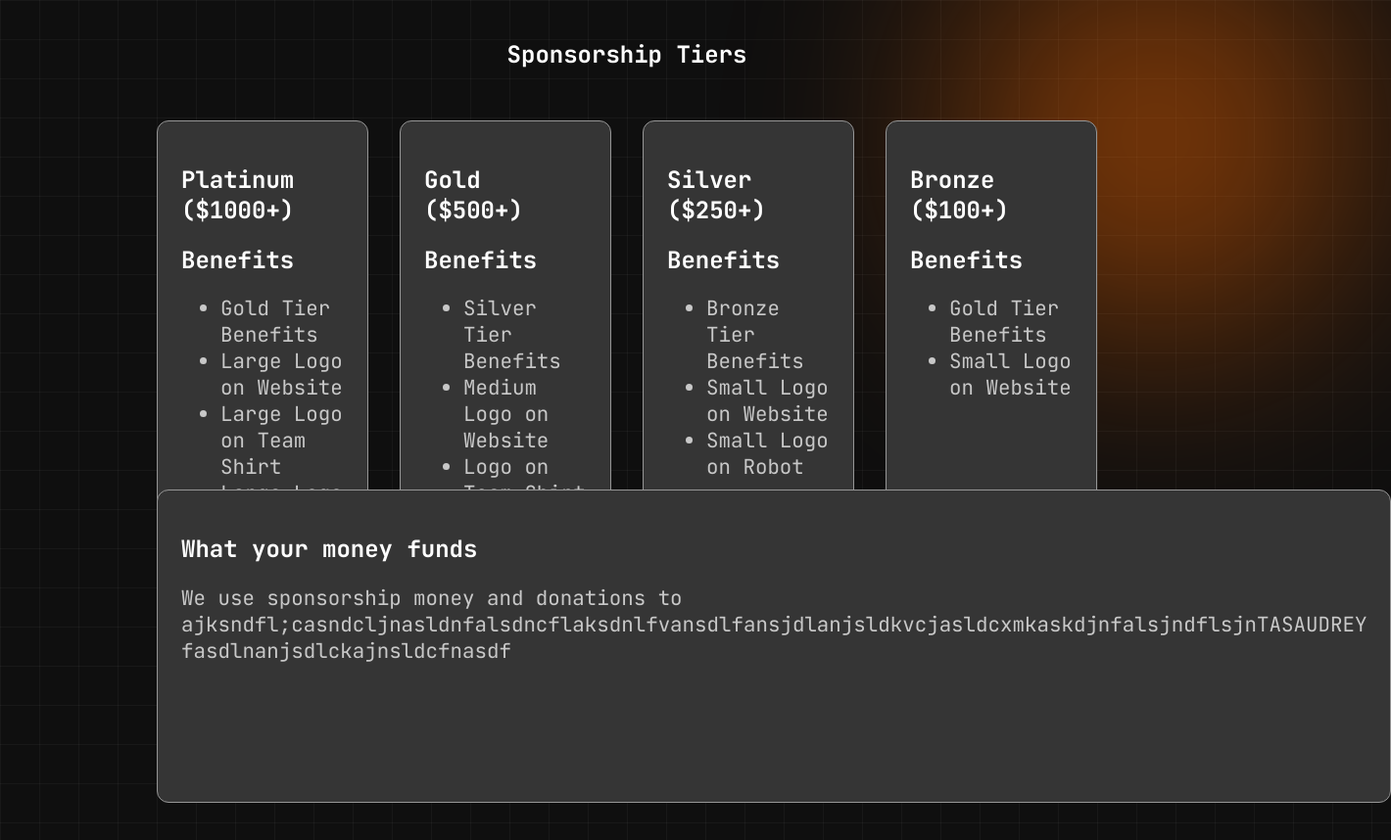
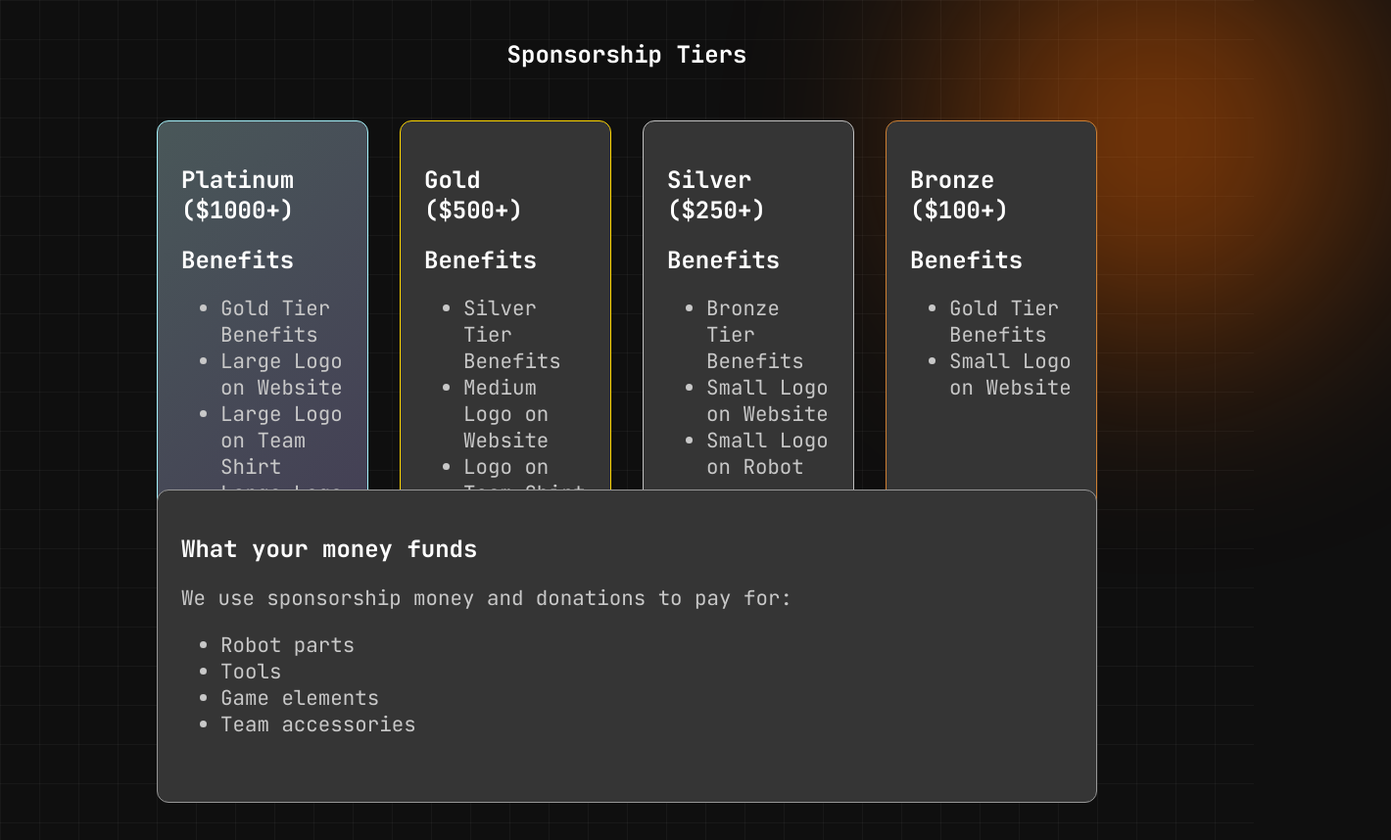
Before and after one commit to Ajc48/ftc_website, a plain HTML site: page donate.html in a window 1280 px wide. Shown: the part 560-1418 px from the top of the page at 98% size, 1420 px wide, since content can reach past the window. Drawn offline with Linux system fonts and the light colour scheme.

Commit message:
style changes

```diff
--- a/css/components.css
+++ b/css/components.css
@@ -25,7 +25,7 @@
     flex: 1;
     border-width: 1px;
     border-color: var(--border_color);
-    transition: box-shadow 180ms ease, border-color 180ms ease, transform 180ms ease, background-color 180ms ease;
+    transition: box-shadow 180ms ease, border-color 180ms ease, transform 1500ms ease, background-color 180ms ease;
 
 }
 
@@ -138,27 +138,42 @@
     right: -100px;
 }
 
-#platinum:hover {
+#platinum {
     border-color: #a5f3fc;
     background: linear-gradient(135deg, rgba(165, 243, 252, 0.18), rgba(139, 92, 246, 0.16)), var(--second_gray);
+
+    &:hover {
+            transform: translateY(-6px) rotate(-2deg);
     box-shadow: 0 0 18px rgba(165, 243, 252, 0.75), 0 0 42px rgba(139, 92, 246, 0.5);
-    transform: translateY(-4px);
+    }
 }
 
-#gold:hover {
+#gold {
     border-color: #ffd700;
-    box-shadow: 0 0 30px #ffd700;
-        transform: translateY(-4px);
+
+
+            &:hover {
+                        transform: translateY(-6px) rotate(2deg);
+            box-shadow: 0 0 30px #ffd700;
+    }
 }
 
-#silver:hover {
+#silver {
     border-color: #c0c0c0;
-    box-shadow: 0 0 30px #c0c0c0;
-        transform: translateY(-4px);
+
+
+            &:hover {
+                        transform: translateY(-6px) rotate(-1.5deg);
+            box-shadow: 0 0 30px #c0c0c0;
+    }
 }
 
-#bronze:hover {
+#bronze {
     border-color: #cd7f32;
-    box-shadow: 0 0 30px #cd7f32;
-        transform: translateY(-4px);
+
+
+            &:hover {
+                        transform: translateY(-6px) rotate(1.5deg);
+            box-shadow: 0 0 30px #cd7f32;
+    }
 }
--- a/donate.html
+++ b/donate.html
@@ -79,7 +79,13 @@
     <section>
 <div class="card">
         <h1>What your money funds</h1>
-        <p>We use sponsorship money and donations to ajksndfl;casndcljnasldnfalsdncflaksdnlfvansdlfansjdlanjsldkvcjasldcxmkaskdjnfalsjndflsjnTASAUDREY fasdlnanjsdlckajnsldcfnasdf</p>
+        <p>We use sponsorship money and donations to pay for: </p>
+        <ul>
+            <li>Robot parts</li>
+            <li>Tools</li>
+            <li>Game elements</li>
+            <li>Team accessories</li>
+        </ul>
 </div>
 </section>
 <section>
```
Also changed, not shown: contact.html (+2 -3 lines).
